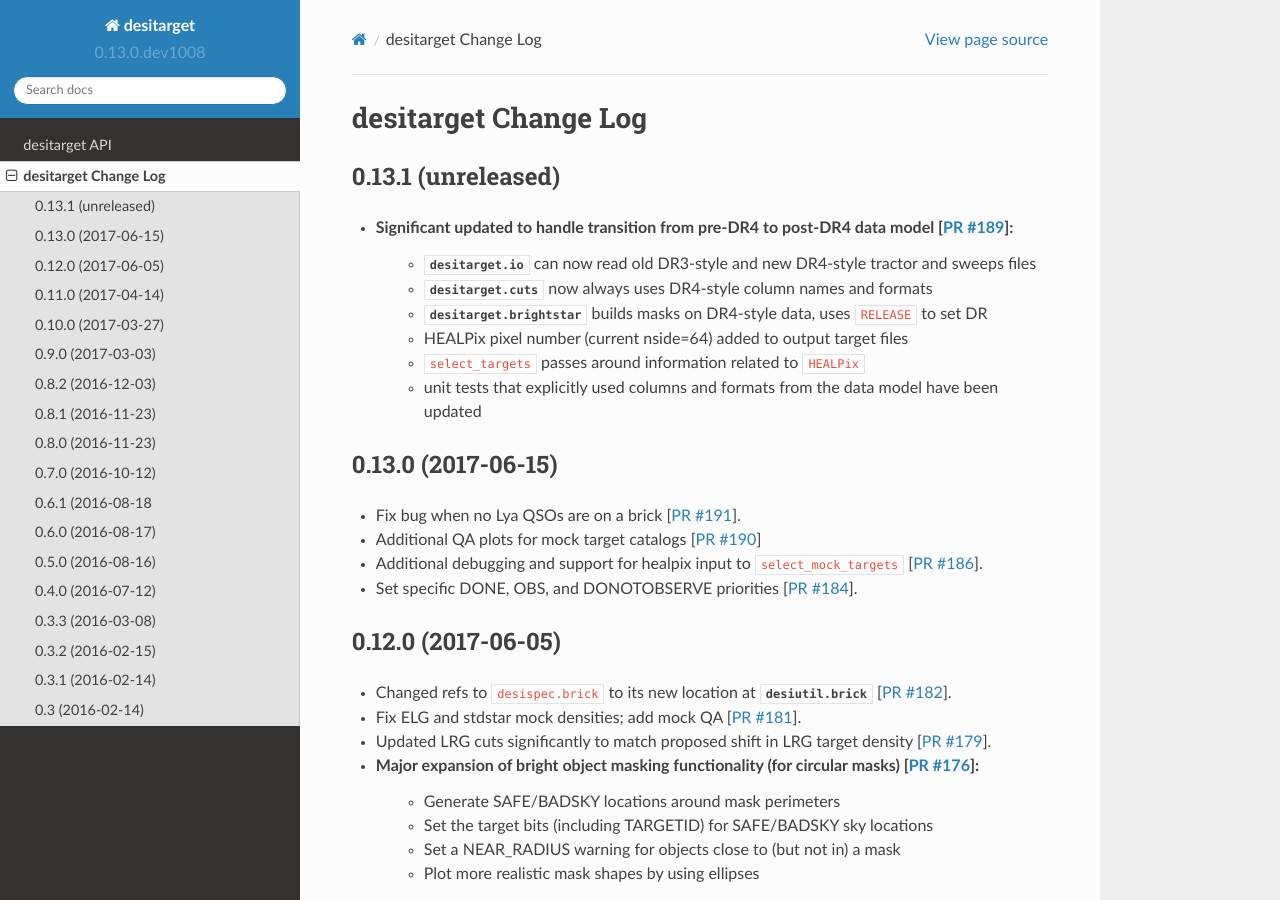
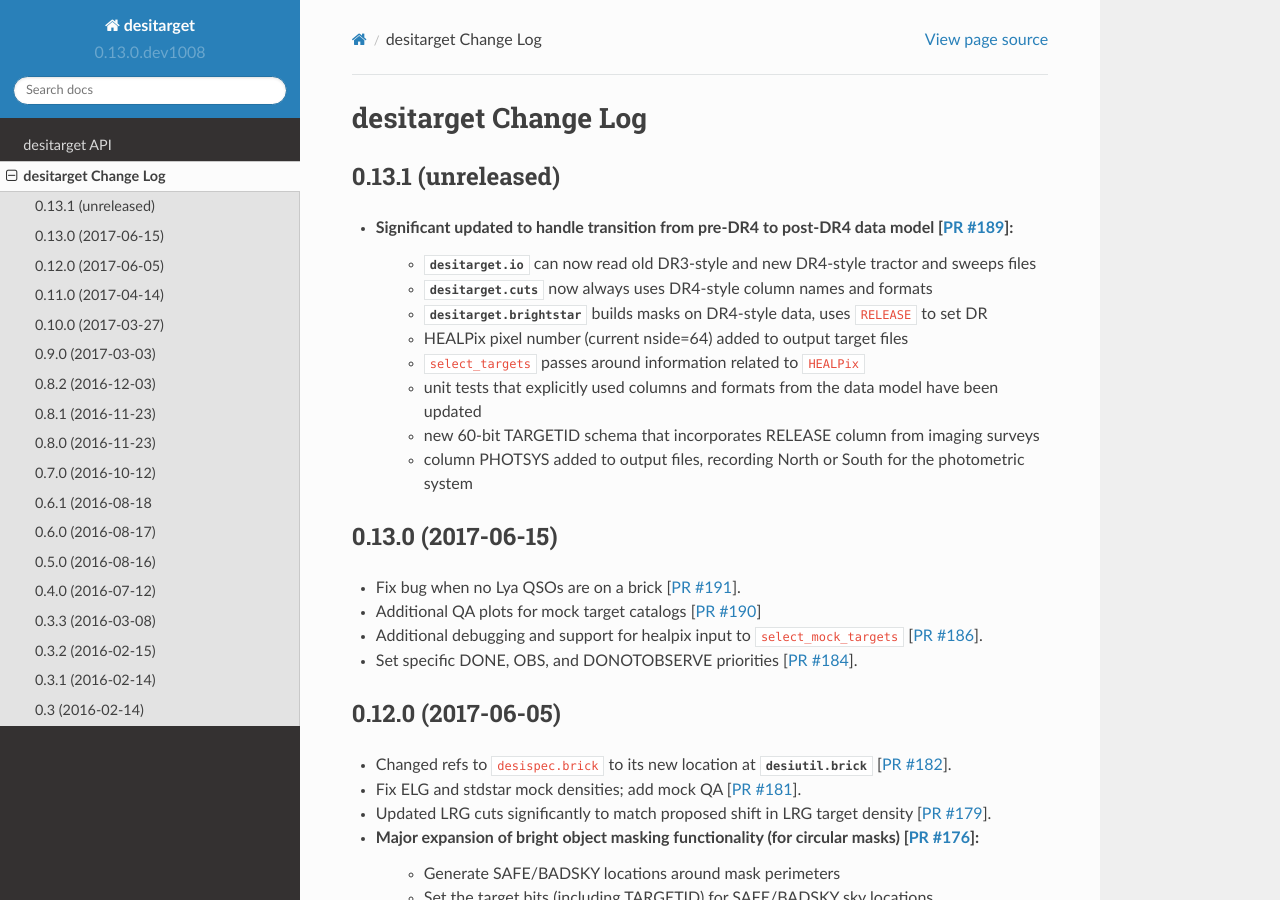
Before and after one commit to desihub/desitarget, a Sphinx documentation site: the page built from doc/changes.rst, in a window 1280 px wide and 900 px high. Built offline with Sphinx 7.4.7 and the Read the Docs theme 2.0.0, drawn with Linux system fonts in a browser that asks for light colours.

Commit message:
updated change log with work on PHOTSYS and new TARGETID

```diff
--- a/doc/changes.rst
+++ b/doc/changes.rst
@@ -12,6 +12,8 @@ desitarget Change Log
    * HEALPix pixel number (current nside=64) added to output target files
    * ``select_targets`` passes around information related to ``HEALPix``
    * unit tests that explicitly used columns and formats from the data model have been updated
+   * new 60-bit TARGETID schema that incorporates RELEASE column from imaging surveys
+   * column PHOTSYS added to output files, recording North or South for the photometric system
 
 .. _`PR #189`: https://github.com/desihub/desitarget/pull/189
 
```
